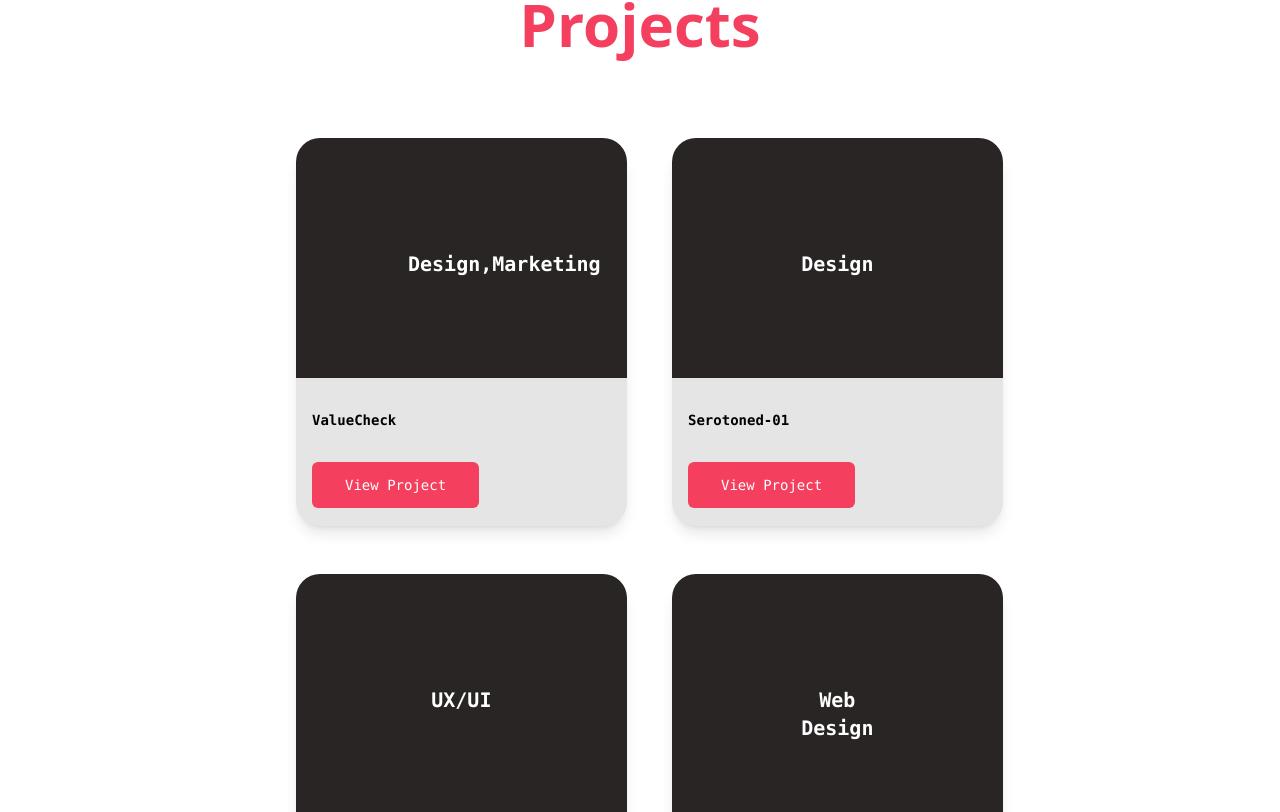
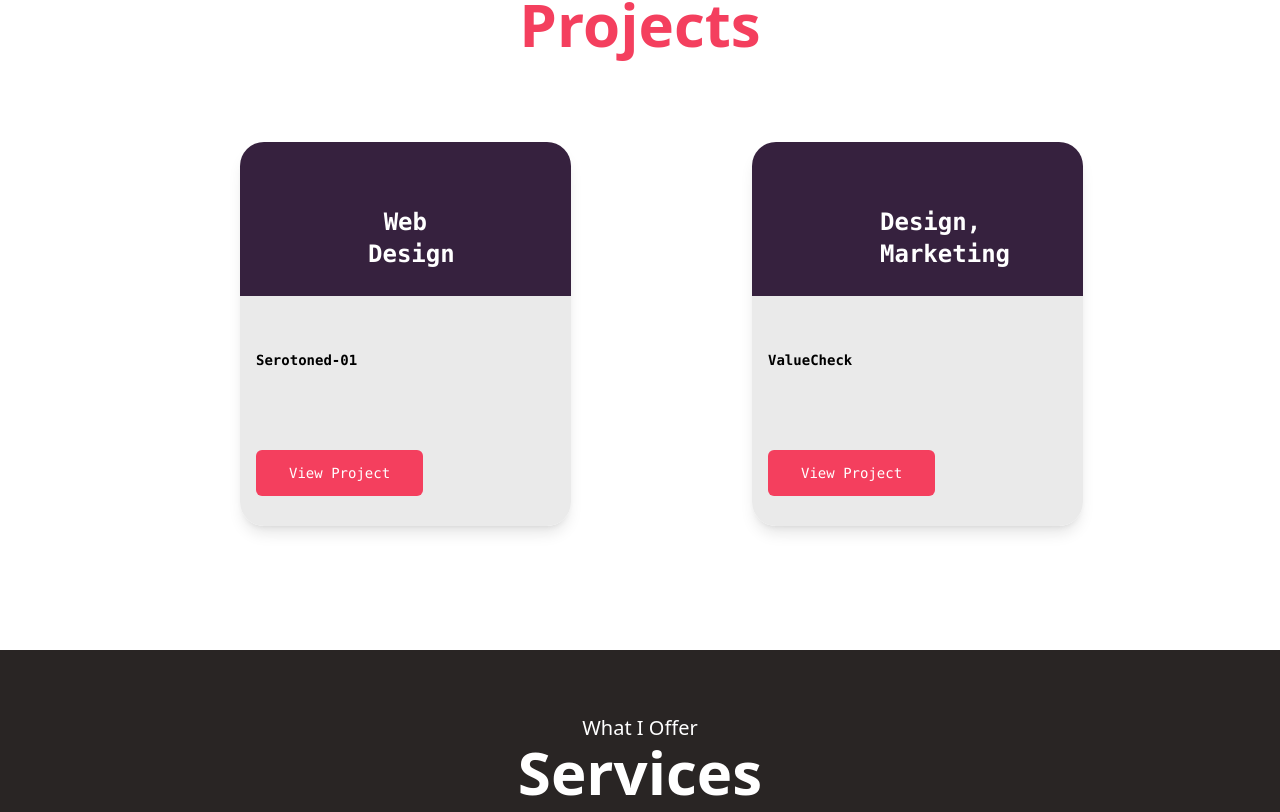
Before and after one commit to Shubhras/portfolio-react, a React (Create React App) app: page / in a window 1280 px wide. Shown: the part 828-1640 px from the top of the page. Built offline with nearby package versions, Linux system fonts and the light colour scheme.

Commit message:
add feedback

```diff
--- a/src/components/Header/Menu.js
+++ b/src/components/Header/Menu.js
@@ -6,17 +6,11 @@ const Menu = () => {
 
 
     <div className=" text-rose-500 inline-flex justify-between p-2 w-5/6	">
-      <div className='font-semibold'>
-        {/* <h1>Falk</h1> */}
-        <NavLink
-            to="/"
-            className={({ isActive, isPending }) =>
-              isPending ? "pending" : isActive ? "active" : ""
-            }
-          >
-            Falk
-          </NavLink>
-      </div>
+      <div className='font-semibold z-10'>
+
+      <a href="mailto:anastasia.falk77@gmail.com">Falk</a>
+
+            </div>
 
       <div className="flex text-white w-[25%] -mt-2.5 -mr-60 -mb-32 rounded-ss-lg justify-center p-3.5	z-10">
         {/* <div className="mr-5">
--- a/src/components/RecentProjects/ProjectCard.js
+++ b/src/components/RecentProjects/ProjectCard.js
@@ -3,33 +3,33 @@ const ProjectCard = ({ item }) => {
   return (<div>
 
     <div className="relative rounded-xl overflow-auto p-8"id="recent">
-      <div className="grid grid-cols-2 gap-4 flex-wrap font-mono text-white text-sm text-center font-bold ml-52 mt-14" id="recent-project">
-        <div className="p-4  w-8/12 h-96 bg-neutral-200 rounded-3xl shadow-lg mb-9 ml-14"id="card-1">
-          <div className="-mt-5 -ml-4 -mr-4 bg-stone-800 h-60 rounded-ss-3xl rounded-tr-3xl">
-            <h3 className="p-28 font-Montserrat text-xl"id="card-H-1">Design,Marketing</h3>
+      <div className="grid grid-cols-2 gap-4 flex-wrap font-mono text-white  text-sm text-center font-bold ml-52 mt-14" id="recent-project">
+        <div className="p-4  w-8/12 h-96  rounded-3xl shadow-lg mb-9 "id="card-1">
+          <div className=" -mt-16 rounded-ss-3xl rounded-tr-3xl hover:text-black">
+            <h3 className="p-28 font-Montserrat text-2xl"id="card-H-1">Web Design</h3>
           </div>
-          <div className="mt-8 text-left font-mono"id="card-P-1">
-            <p className="text-black">ValueCheck</p>
-            <a href="#" className="inline-block rounded-md border border-transparent bg-rose-500 px-8 py-3 text-center font-medium text-white hover:bg-rose-500 mt-8 font-mono"id="card-btn-1">
+          <div className="-mt-8 text-left font-mono text-black hover:text-white"id="card-P-1">
+            <p className="hover:text-white">Serotoned-01</p>
+            <a href="#" className="inline-block rounded-md border border-transparent bg-rose-500 px-8 py-3 text-center font-medium text-white hover:bg-rose-500 mt-20 font-mono"id="card-btn-1">
             View Project
             </a>
           </div>
 
         </div>
-        <div className="p-4 w-8/12 h-96 bg-neutral-200 rounded-3xl shadow-lg -ml-20"id="card-2">
+        <div className="p-4 w-8/12 h-96 rounded-3xl shadow-lg "id="card-2">
 
-          <div className="-mt-5 -ml-4 -mr-4 bg-stone-800 h-60 rounded-ss-3xl rounded-tr-3xl">
-            <h3 className="p-28 font-Montserrat text-xl"id="card-H-2">Design</h3>
+          <div className=" -mt-16 rounded-ss-3xl rounded-tr-3xl hover:text-black">
+            <h3 className="p-28 font-Montserrat text-2xl"id="card-H-2">Design,<br></br>Marketing</h3>
           </div>
-          <div className="mt-8 text-left font-mono"id="card-P-2">
-            <p className="text-black">Serotoned-01</p>
-            <a href="" className="inline-block rounded-md border border-transparent bg-rose-500 px-8 py-3 text-center font-medium text-white hover:bg-rose-500 mt-8 font-mono"id="card-btn-2" >
+          <div className="-mt-8 text-left font-mono text-black hover:text-white"id="card-P-2">
+            <p className="">ValueCheck</p>
+            <a href="" className="inline-block rounded-md border border-transparent bg-rose-500 px-8 py-3 text-center font-medium text-white hover:bg-rose-500 mt-20 font-mono"id="card-btn-2" >
             View Project
             </a>
           </div>
         </div>
 
-        <div className="p-4 w-8/12 h-96 bg-neutral-200 rounded-3xl shadow-lg mb-9 ml-14"id="card-3">
+        {/* <div className="p-4 w-8/12 h-96 bg-neutral-200 rounded-3xl shadow-lg mb-9 ml-14"id="card-3">
 
           <div className="-mt-5 -ml-4 -mr-4 bg-stone-800 h-60 rounded-ss-3xl rounded-tr-3xl">
             <h3 className="p-28 font-Montserrat text-xl"id="card-H-3">UX/UI</h3>
@@ -62,7 +62,7 @@ const ProjectCard = ({ item }) => {
             View Project
             </a>
           </div>
-        </div>
+        </div> */}
       </div>
     </div>
   </div>);
--- a/src/index.css
+++ b/src/index.css
@@ -5,6 +5,23 @@
 .no-border{
     border: none !important;
 }
+
+div#card-1 {
+    background: linear-gradient(to top, #EAEAEA 60%, #36213E 60%) !important;
+}
+div#card-2 {
+    background: linear-gradient(to top, #EAEAEA 60%, #36213E 60%) !important;
+}
+
+
+div#card-1:hover {
+    background: linear-gradient(to top, #36213E 60%, #EAEAEA 60%) !important;
+}
+div#card-2:hover {
+    background: linear-gradient(to top, #36213E 60%, #EAEAEA 60%) !important;
+}
+
+
 @media only screen and (max-width: 600px) {
     body {
       background-color: #FFFFFF;
--- a/src/pages/About/index.js
+++ b/src/pages/About/index.js
@@ -16,6 +16,12 @@ const About = () => {
               <p className='text-white'>There are many variations of passages of Lorem Ipsum available, but the majority have suffered alteration in some form, by injected humour, or randomised words which don't look even slightly believable. If you are going to use a passage of Lorem Ipsum</p>
             </div>
 
+            <div className="ml-8 mt-44">
+             <a href="/" className="inline-block rounded-md border border-rose-500 bg-inherit px-8 py-3 text-center font-medium text-white hover:bg-inherit">
+             Home
+              </a>
+              </div>
+
             </div>
 
           </div>
--- a/src/pages/Contact/index.js
+++ b/src/pages/Contact/index.js
@@ -5,7 +5,7 @@ const Contact = () => {
     <div className="flex place-content-around " id='Cont-box'>
       <div class="grid grid-cols-1 gap-4  flex-wrap w-64 h-80 mt-96 ml-72" id='grid-contact'>
         <div className="p-8 rounded-3xl shadow-lg bg-stone-800 text-white text-center"id='email'>
-          <a href='anastasia.falk77@gmail.com'><h2 className="font-semibold mt-2.5">Email</h2></a>
+          <a href='mailto:anastasia.falk77@gmail.com'><h2 className="font-semibold mt-2.5">Email</h2></a>
 
           <p className="-mb-10">Send a message</p>
         </div>
@@ -36,7 +36,7 @@ const Contact = () => {
               <label for="message" className="block mb-2 text-sm font-medium text-gray-900 dark:text-gray-400"></label>
               <textarea id="message" rows="6" className="block p-2.5 w-full text-sm text-gray-900 bg-gray-50 rounded-lg shadow-sm border border-gray-300 focus:ring-primary-500 focus:border-primary-500 dark:bg-gray-700 dark:border-gray-600 dark:placeholder-gray-400 dark:text-white dark:focus:ring-primary-500 dark:focus:border-primary-500" placeholder="Write a message"></textarea>
             </div>
-            <button type="submit" className="py-3 px-5 text-sm font-medium text-center text-white rounded-lg bg-primary-700 sm:w-fit hover:bg-primary-800 focus:ring-4 focus:outline-none focus:ring-primary-300 dark:bg-primary-600 dark:hover:bg-primary-700 dark:focus:ring-primary-800">Send message</button>
+            <button type="submit" className="py-3 px-5 w-3/6 text-sm font-medium text-center text-white rounded-lg bg-rose-500">Send message</button>
           </form>
         </div>
       </section>
--- a/src/pages/Home/Banner.js
+++ b/src/pages/Home/Banner.js
@@ -17,7 +17,7 @@ const Banner = () => {
               </a>
            </div>
            <div className="z-10">
-             <a href="" className="inline-block rounded-md border border-stone-900 bg-inherit px-8 py-3 text-center font-medium text-stone-900 hover:bg-inherit">
+             <a href="Contact" className="inline-block rounded-md border border-stone-900 bg-inherit px-8 py-3 text-center font-medium text-stone-900 hover:bg-inherit">
                 Let's talk!
               </a>
            </div>
--- a/src/pages/Home/ServicesList.js
+++ b/src/pages/Home/ServicesList.js
@@ -41,14 +41,14 @@ const ServicesList = () => {
                 </a>
                 <hr className="-mt-4 w-20"></hr>
                 <dt className="text-base leading-7 text-white text-left">Brand Identity</dt>
-                <dt className="text-base leading-7 text-white text-left">UX/UI</dt>
+                {/* <dt className="text-base leading-7 text-white text-left">UX/UI</dt> */}
                 <dt className="text-base leading-7 text-white text-left">Graphic Design</dt>
                 <dt className="text-base leading-7 text-white text-left">Web Design</dt>
                 <dt className="text-base leading-7 text-white text-left">HTML/CSS</dt>
                 <dt className="text-base leading-7 text-white text-left">Ad Creative Design</dt>
 
               </div>
-              <div className="mx-auto flex max-w-xs flex-col gap-y-4">
+              {/* <div className="mx-auto flex max-w-xs flex-col gap-y-4">
               <a href="#">
                 <dd className="text-2xl font-semibold  text-white text-left">Marketing</dd>
                 </a>
@@ -58,7 +58,7 @@ const ServicesList = () => {
                 <dt className="text-base leading-7 text-white text-left">Google Ads</dt>
                 <dt className="text-base leading-7 text-white text-left">SEO</dt>
 
-              </div>
+              </div> */}
             </dl>
           </AccordionBody>
         </Accordion>
@@ -85,11 +85,11 @@ const ServicesList = () => {
                 <dt className="text-base leading-7 text-white text-left">Adobe Suite</dt>
                 <dt className="text-base leading-7 text-white text-left">Figma</dt>
                 <dt className="text-base leading-7 text-white text-left">Blender</dt>
-                <dt className="text-base leading-7 text-white text-left">Wix</dt>
-                <dt className="text-base leading-7 text-white text-left">Squarespace</dt>
+                {/* <dt className="text-base leading-7 text-white text-left">Wix</dt>
+                <dt className="text-base leading-7 text-white text-left">Squarespace</dt> */}
 
               </div>
-              <div className="mx-auto flex max-w-xs flex-col gap-y-4">
+              {/* <div className="mx-auto flex max-w-xs flex-col gap-y-4">
               <a href="#">
                 <dd className="order-first text-2xl font-semibold tracking-tight text-white text-left">Marketing:</dd>
                </a>
@@ -97,7 +97,7 @@ const ServicesList = () => {
                 <dt className="text-base leading-7 text-white text-left">Google Analytics</dt>
                 <dt className="text-base leading-7 text-white text-left">Google Keyword Research</dt>
                 <dt className="text-base leading-7 text-white text-left">Ahrefs</dt>
-              </div>
+              </div> */}
             </dl>
           </AccordionBody>
         </Accordion>
```
